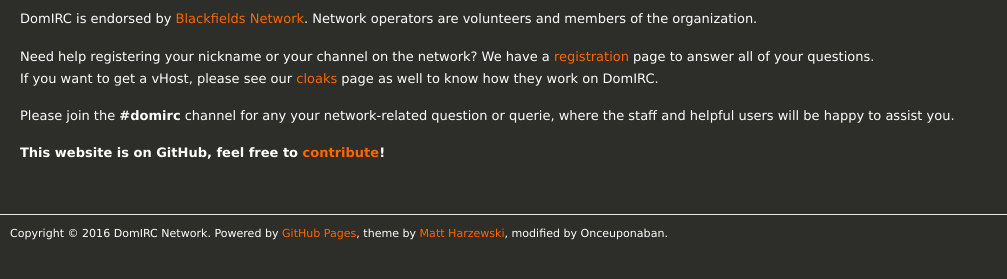
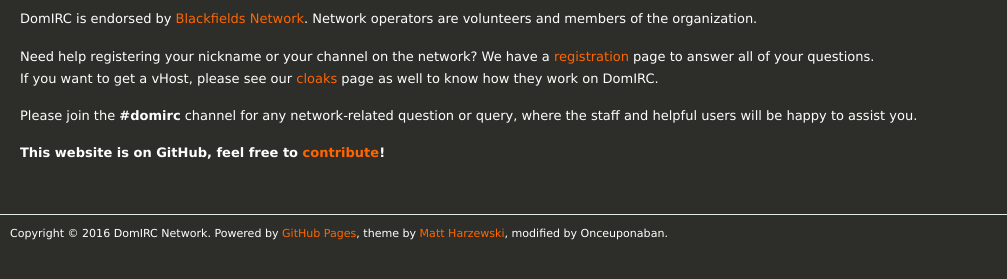
Before and after one commit to DomIRC/domirc.github.io, a Jekyll site: the page built from index.md, in a window 1280 px wide. Shown: the part 616-895 px from the top of the page, without its empty margins (0-1007 px from the left). Built offline with Jekyll 4.4.1, drawn with Linux system fonts in a browser that asks for light colours; nearby versions of some CDN libraries.

Commit message:
Typos, typos everywhere!

```diff
--- a/index.md
+++ b/index.md
@@ -16,6 +16,6 @@
 Need help registering your nickname or your channel on the network? We have a [registration](registration) page to answer all of your questions.
 If you want to get a vHost, please see our [cloaks](cloaks) page as well to know how they work on DomIRC.
 
-Please join the **#domirc** channel for any your network-related question or querie, where the staff and helpful users will be happy to assist you.
+Please join the **#domirc** channel for any network-related question or query, where the staff and helpful users will be happy to assist you.
 
 **This website is on GitHub, feel free to [contribute](https://github.com/DomIRC/domirc.github.io)!**
```
